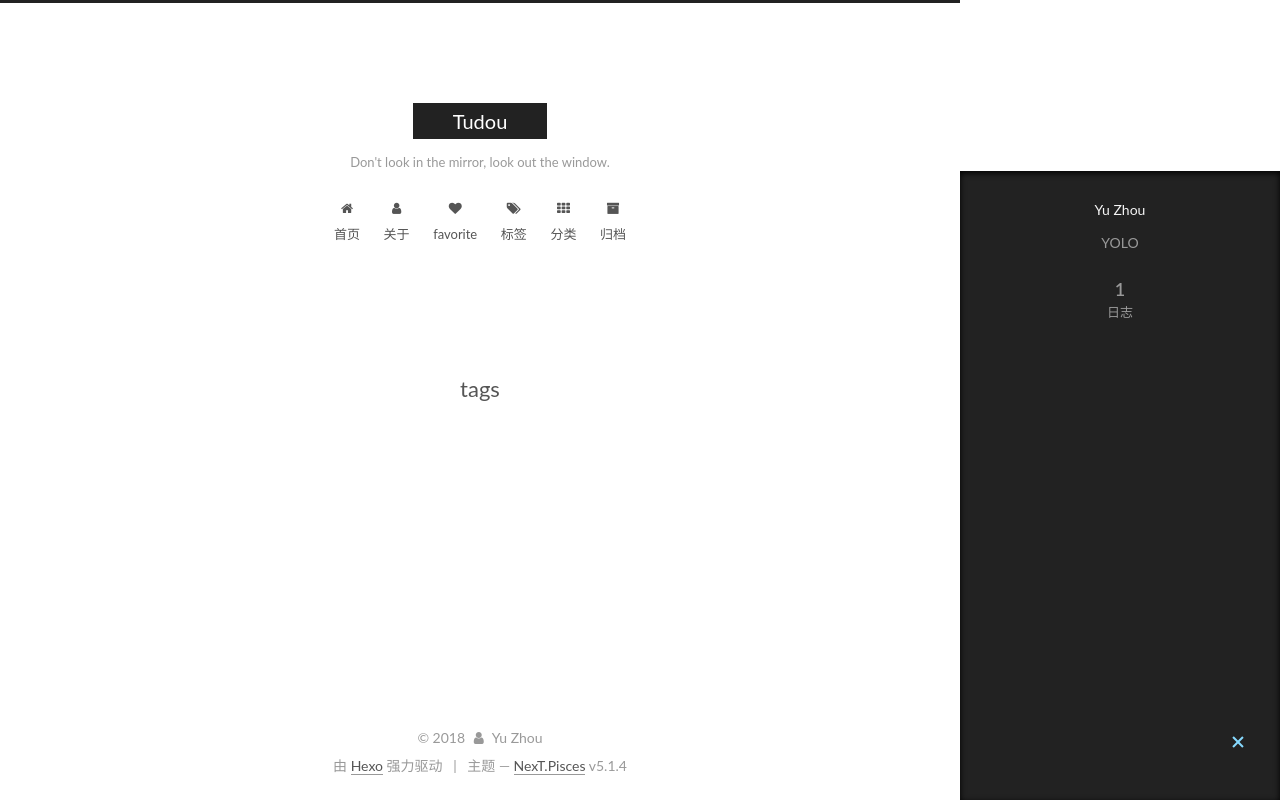
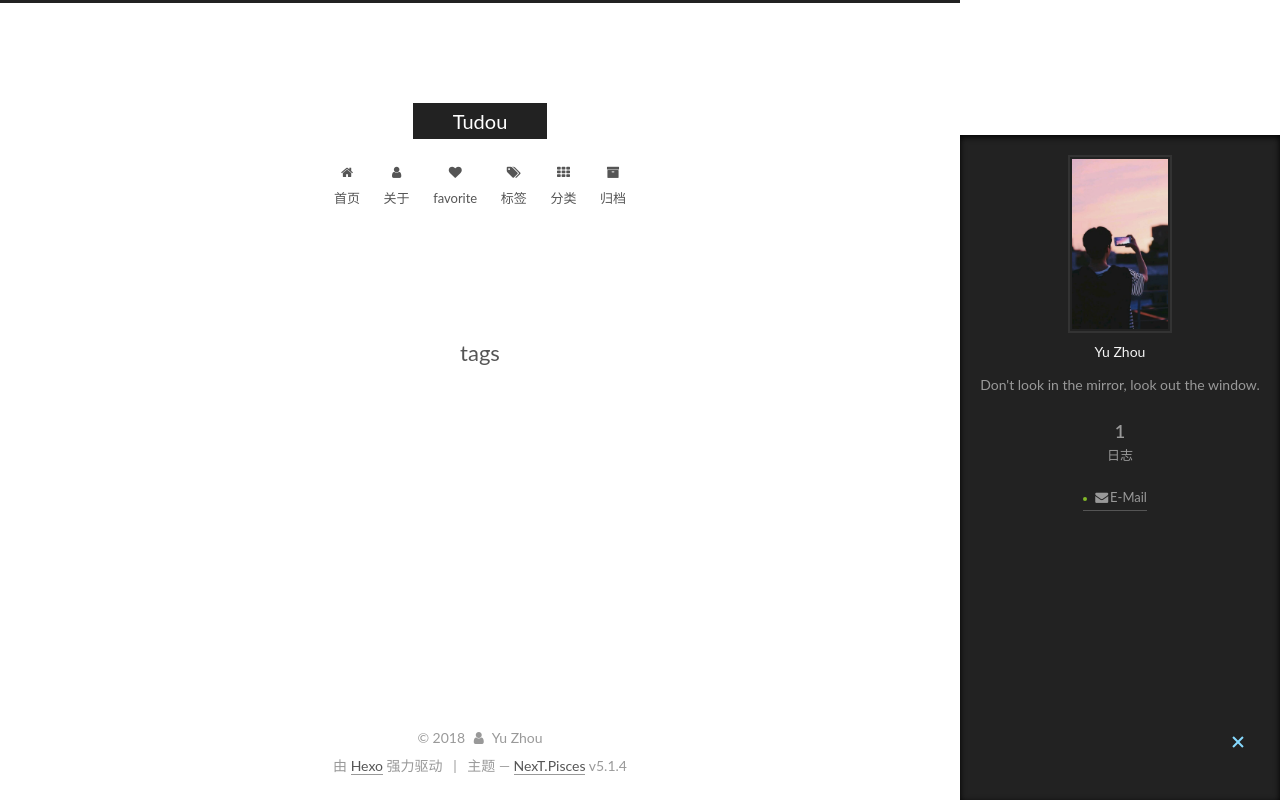
Before and after one commit to zhouzhou77/tudou.github.io, a plain HTML site: page tags/index.html in a window 1280 px wide. Both pictures are taken after a click on the element 1238 px from the left and 743 px from the top of the page. Drawn offline with Linux system fonts and the light colour scheme.

Commit message:
Site updated: 2018-12-12 13:47:19

```diff
--- a/tags/index.html
+++ b/tags/index.html
@@ -79,17 +79,17 @@
 
 
 
-<meta name="description" content="YOLO">
+<meta name="description" content="Don&apos;t look in the mirror, look out the window.">
 <meta property="og:type" content="website">
 <meta property="og:title" content="tags">
 <meta property="og:url" content="http://yoursite.com/tags/index.html">
 <meta property="og:site_name" content="Tudou">
-<meta property="og:description" content="YOLO">
+<meta property="og:description" content="Don&apos;t look in the mirror, look out the window.">
 <meta property="og:locale" content="zh-Hans">
 <meta property="og:updated_time" content="2018-12-11T06:15:50.654Z">
 <meta name="twitter:card" content="summary">
 <meta name="twitter:title" content="tags">
-<meta name="twitter:description" content="YOLO">
+<meta name="twitter:description" content="Don&apos;t look in the mirror, look out the window.">
 
 
 
@@ -160,7 +160,7 @@
       </a>
     </div>
 
-        <p class="site-subtitle">Don't look in the mirror, look out the window.</p>
+        <p class="site-subtitle"></p>
 
   </div>
 
@@ -324,8 +324,10 @@
         <div class="site-overview">
           <div class="site-author motion-element" itemprop="author" itemscope="" itemtype="http://schema.org/Person">
 
+              <img class="site-author-image" itemprop="image" src="/images/gouhuan.jpg" alt="Yu Zhou">
+
               <p class="site-author-name" itemprop="name">Yu Zhou</p>
-              <p class="site-description motion-element" itemprop="description">YOLO</p>
+              <p class="site-description motion-element" itemprop="description">Don't look in the mirror, look out the window.</p>
           </div>
 
           <nav class="site-state motion-element">
@@ -349,6 +351,16 @@
 
 
 
+
+            <div class="links-of-author motion-element">
+
+                  <span class="links-of-author-item">
+                    <a href="mailto:xiaoxiaozhou7777777@gmail.com" target="_blank" title="E-Mail">
+
+                        <i class="fa fa-fw fa-envelope"></i>E-Mail</a>
+                  </span>
+
+            </div>
 
 
 
```
Also changed, not shown: 2018/12/11/hello-world/index.html (+15 -3 lines), archives/2018/12/index.html (+17 -5 lines), archives/2018/index.html (+17 -5 lines), archives/index.html (+17 -5 lines), favorite/index.html (+14 -2 lines), index.html (+18 -6 lines), images/gouhuan.jpg (added).
